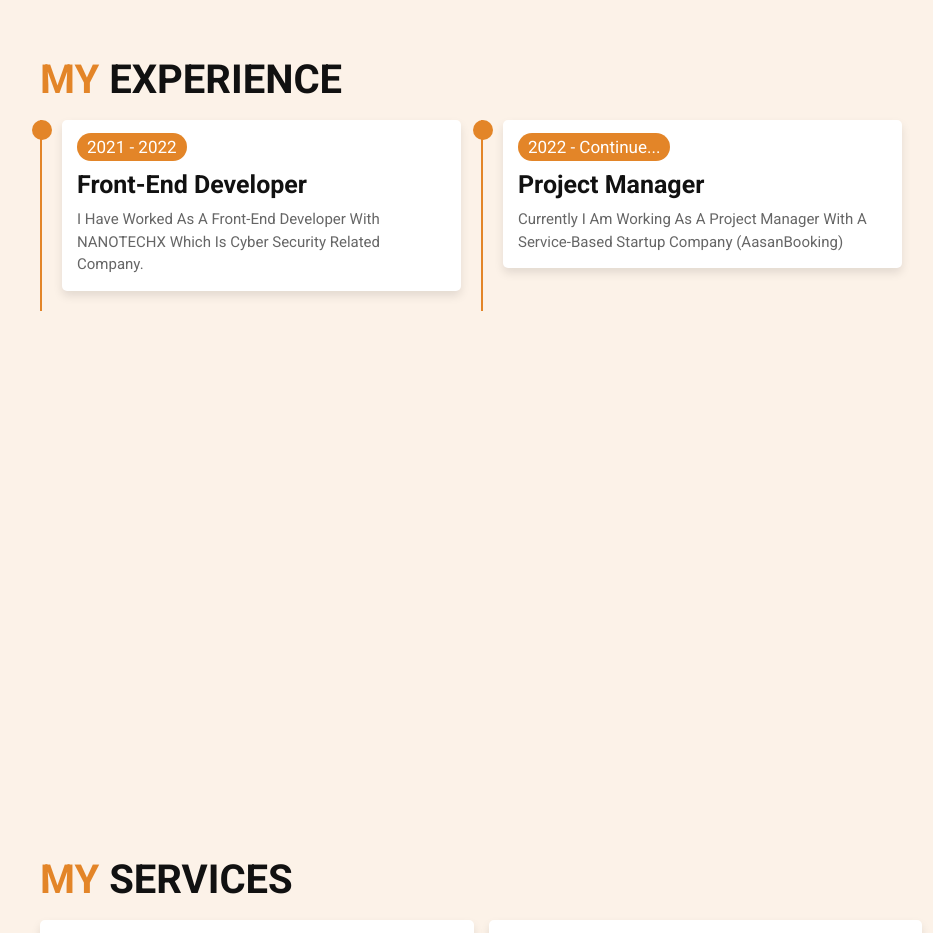
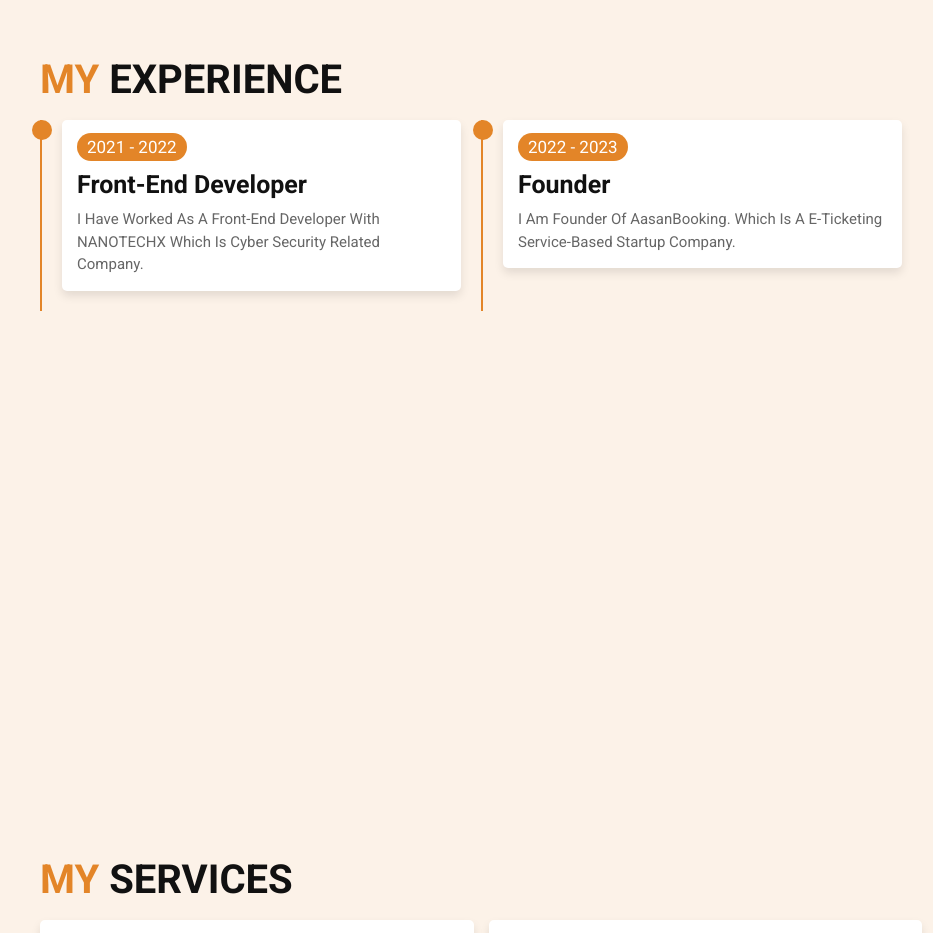
Before and after one commit to muhammaddanishofficial/myportfolio, a plain HTML site: page index.html in a window 1280 px wide. Shown: the part 2360-3293 px from the top of the page, without its empty margins (309-1242 px from the left). Drawn offline with Linux system fonts and the light colour scheme.

Commit message:
Update index.html

```diff
--- a/index.html
+++ b/index.html
@@ -193,9 +193,9 @@
 
         <div class="box">
             <div class="content">
-                <span> 2022 - Continue... </span>
-                <h3>Project Manager</h3>
-                <p>Currently I am working as a project manager with a service-based startup company (AasanBooking) </p>
+                <span> 2022 - 2023 </span>
+                <h3>Founder</h3>
+                <p>I am founder of AasanBooking. Which is a E-ticketing service-based startup company.</p>
             </div>
         </div>
 
```
